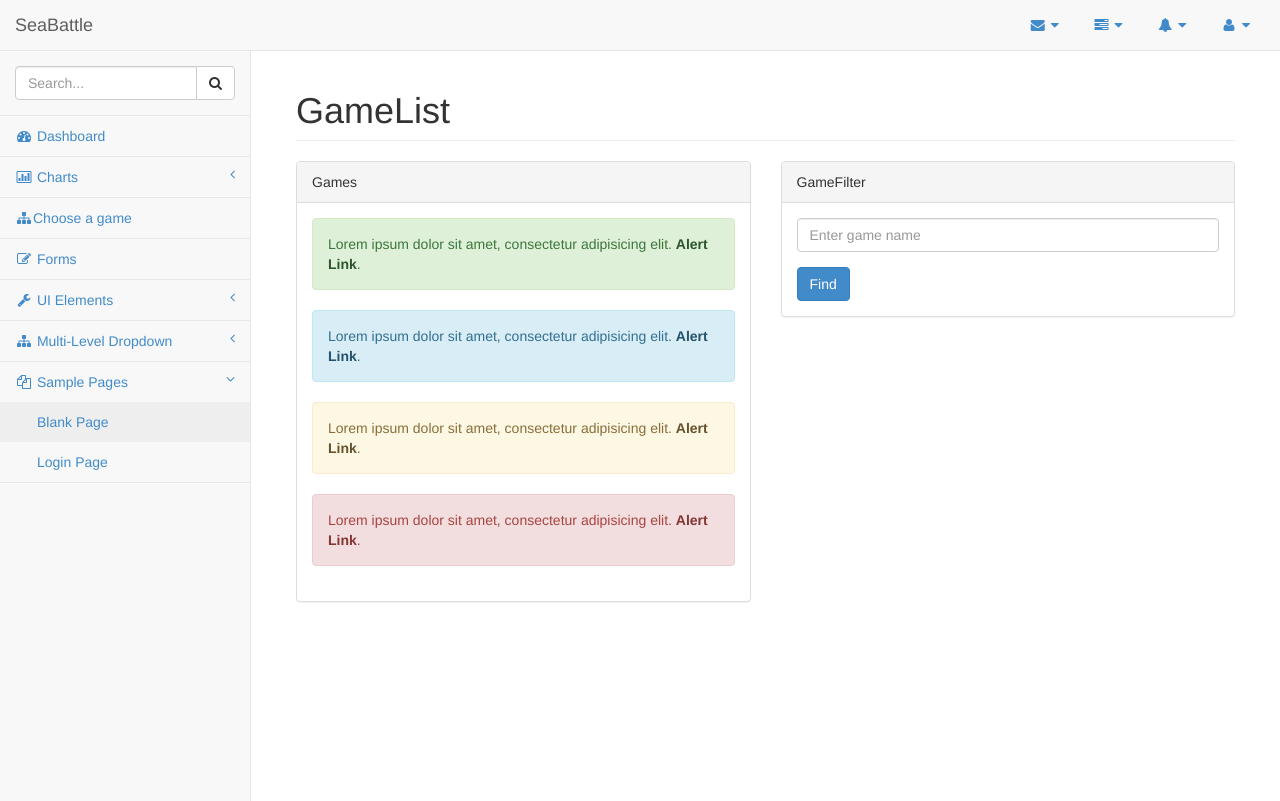
After one commit to HogRider19/django4-Sea-Battle, a Django app: page /gamelist/ in a window 1280 px wide. The commit adds this page. Run offline with Django 4.2, Linux system fonts and the light colour scheme; some libraries are stand-ins or nearby versions.

Commit message:
GameList!

```diff
--- /dev/null
+++ b/app/battle/templates/battle/gamelist.html
@@ -0,0 +1,68 @@
+{% extends 'base.html' %}
+
+
+{% block title %}GameList{% endblock %}
+
+
+{% block content %}
+<div id="page-wrapper">
+    <div class="container-fluid">
+        <div class="row">
+            <div class="col-lg-12">
+                <h1 class="page-header">GameList</h1>
+
+                <div class="row">
+
+
+                    <div class="col-lg-6">
+                        <div class="panel panel-default">
+                            <div class="panel-heading">
+                                Games
+                            </div>
+
+                            <div class="panel-body">
+                                <div class="alert alert-success">
+                                    Lorem ipsum dolor sit amet, consectetur adipisicing elit. <a href="#" class="alert-link">Alert Link</a>.
+                                </div>
+                                <div class="alert alert-info">
+                                    Lorem ipsum dolor sit amet, consectetur adipisicing elit. <a href="#" class="alert-link">Alert Link</a>.
+                                </div>
+                                <div class="alert alert-warning">
+                                    Lorem ipsum dolor sit amet, consectetur adipisicing elit. <a href="#" class="alert-link">Alert Link</a>.
+                                </div>
+                                <div class="alert alert-danger">
+                                    Lorem ipsum dolor sit amet, consectetur adipisicing elit. <a href="#" class="alert-link">Alert Link</a>.
+                                </div>
+                            </div>
+
+                        </div>
+                    </div>
+
+
+                    <div class="col-lg-6">
+                        <div class="panel panel-default">
+                            <div class="panel-heading">
+                                GameFilter
+                            </div>
+                            <div class="panel-body">
+                                <form role="form">
+                                    <div class="form-group">
+                                        <input class="form-control" placeholder="Enter game name">
+                                    </div>
+                                    <button type="button" class="btn btn-primary">Find</button>
+                                </form>
+                            </div>
+
+                        </div>
+                    </div>
+
+
+                </div>
+
+
+
+            </div>
+        </div>
+    </div>
+</div>
+{% endblock %}
--- a/app/battle/urls.py
+++ b/app/battle/urls.py
@@ -2,5 +2,6 @@ from django.urls import path
 from . import views
 
 urlpatterns = [
+    path('gamelist/', views.GameListView.as_view(), name='gamelist'),
     path('', views.HomeView.as_view(), name='home'),
 ]
--- a/app/battle/views.py
+++ b/app/battle/views.py
@@ -1,5 +1,6 @@
 from django.shortcuts import render
-from django.views.generic import View
+from .models import Game
+from django.views.generic import View, ListView
 
 
 
@@ -7,3 +8,12 @@ class HomeView(View):
     """Домашняя страница"""
     def get(self, request, *args, **kwargs):
         return render(request, 'battle/home.html')
+
+
+class GameListView(ListView):
+    model = Game
+    template_name = 'battle/gamelist.html'
+    context_object_name = 'games'
+
+    def get_queryset(self):
+        return Game.objects.all()
--- a/app/templates/include/sidebar.html
+++ b/app/templates/include/sidebar.html
@@ -33,9 +33,12 @@
                 </ul>
                 <!-- /.nav-second-level -->
             </li>
+
             <li>
-                <a href="tables.html"><i class="fa fa-table fa-fw"></i> Tables</a>
+                <a href="{% url 'gamelist' %}"><i class="fa fa-sitemap fa-fw"></i>Сhoose a game</a>
             </li>
+
+
             <li>
                 <a href="forms.html"><i class="fa fa-edit fa-fw"></i> Forms</a>
             </li>
```
